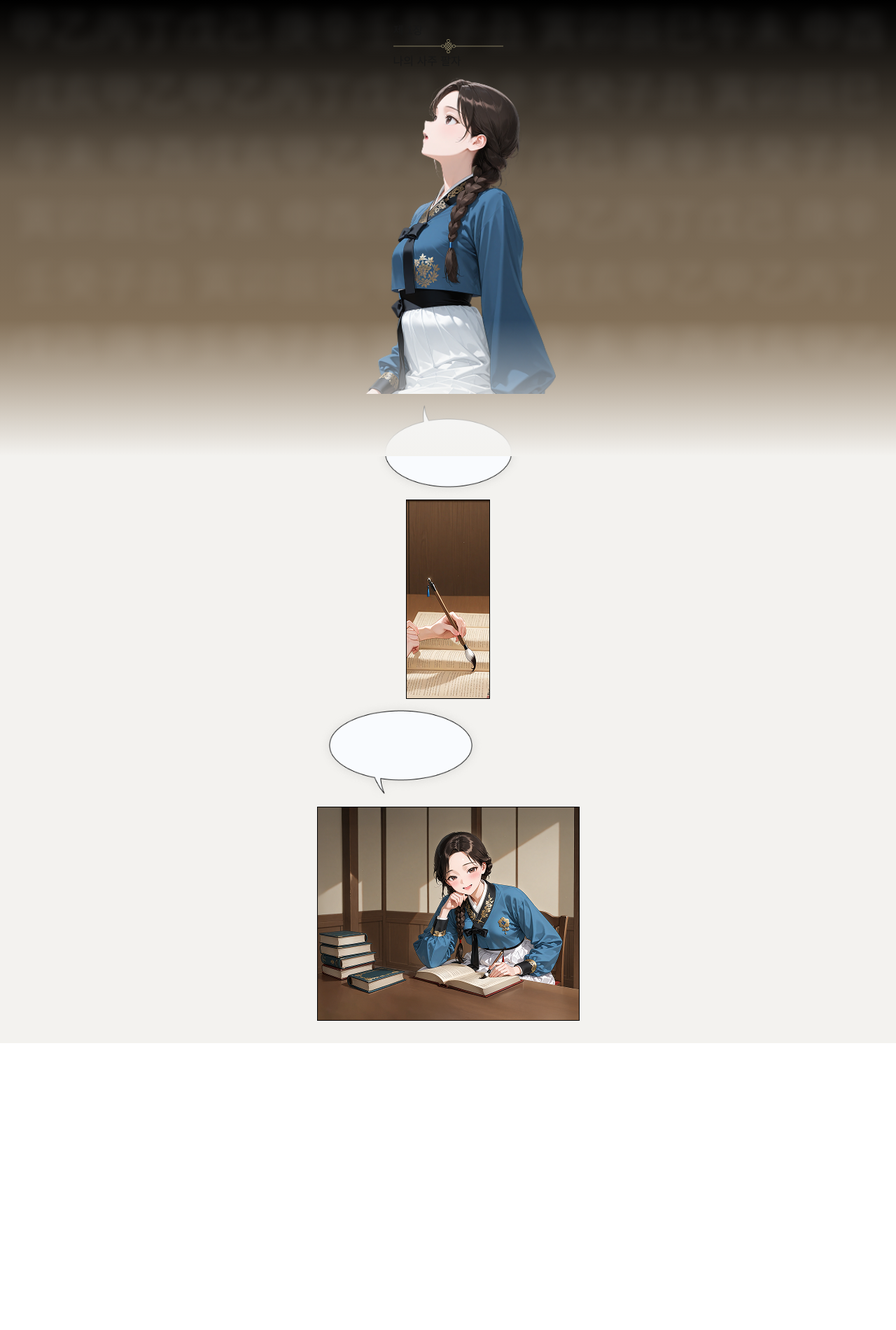
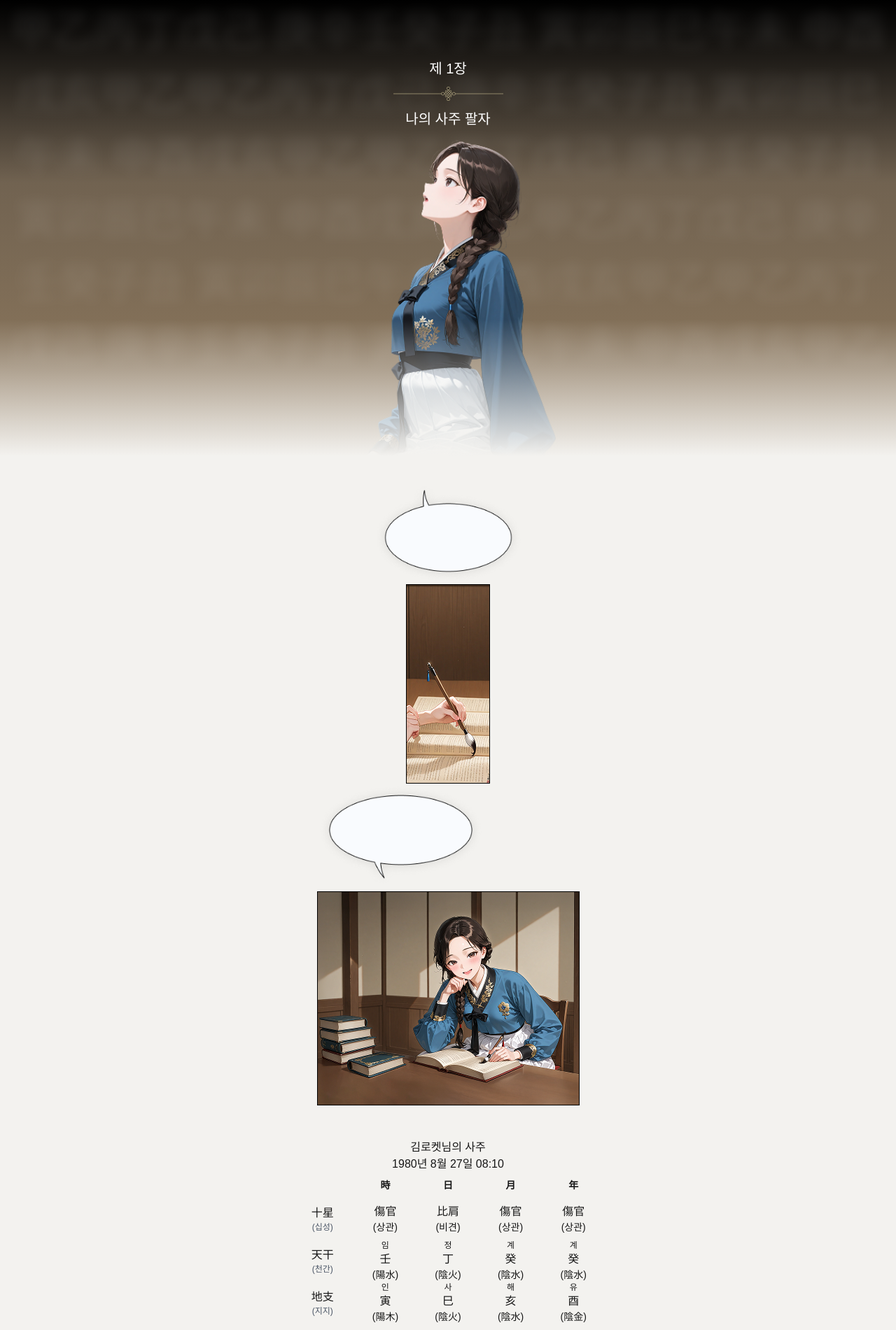
Before and after one commit to mangomaneya/rocket-ai-codingtest, a Next.js app: page / in a window 1280 px wide. Shown: the top 1901 px of the page at 70% size. Before the commit the page ends 1491 px from the top, so only its background shows below. Built offline with nearby package versions, Linux system fonts and the light colour scheme; a web font is replaced by a local one.

Commit message:
Feat: 사주 스토어 및 렌더링 유틸리티 컴포넌트 추가

```diff
--- a/package.json
+++ b/package.json
@@ -11,7 +11,8 @@
   "dependencies": {
     "next": "15.3.3",
     "react": "^19.0.0",
-    "react-dom": "^19.0.0"
+    "react-dom": "^19.0.0",
+    "zustand": "^5.0.5"
   },
   "devDependencies": {
     "@eslint/eslintrc": "^3",
--- a/src/app/layout.tsx
+++ b/src/app/layout.tsx
@@ -1,6 +1,7 @@
 import type { Metadata } from "next";
 import { Zen_Antique_Soft } from "next/font/google";
 import "./globals.css";
+import { Providers } from "@/app/provider";
 
 const zen = Zen_Antique_Soft({
   weight: "400",
@@ -19,7 +20,9 @@ export default function RootLayout({
 }>) {
   return (
     <html lang="en" className={zen.variable}>
-      <body className={`${zen.variable} antialiased`}>{children}</body>
+      <body className={`${zen.variable} antialiased`}>
+        <Providers>{children}</Providers>
+        </body>
     </html>
   );
 }
--- a/src/app/page.tsx
+++ b/src/app/page.tsx
@@ -1,13 +1,27 @@
+import SajuTable from "@/components/SajuTable";
 import Image from "next/image";
 
 export default function Home() {
   return (
     <main className="min-h-screen w-full bg-[#F3F2EF]">
-      <div className="relative flex w-full justify-center bg-[#F3F2EF]">
-        {/* 콘텐츠 영역 */}
-        <div className="relative z-10 flex w-full max-w-md flex-col items-center pt-8 pb-8">
-          {/* 타이틀 */}
-          <div className="h-auto w-[157px]">
+      <div className="flex w-full flex-col items-center justify-center bg-[#F3F2EF]">
+        <div className="relative flex h-[652px] w-full items-center justify-center">
+          <div className="absolute top-0 left-0 h-full w-full items-center overflow-hidden bg-gradient-to-b from-[#5B5247] to-[#937C5F]">
+            <div className="absolute top-0 h-[261px] w-full bg-gradient-to-b from-black to-transparent"></div>
+            <div className="absolute bottom-0 z-20 h-[195px] w-full bg-gradient-to-t from-[#F3F2EF] to-transparent"></div>
+            {/* 배경 글자 영역 */}
+            <div>
+              <p className="font-zen text-center text-6xl leading-[1.5] tracking-[0.2] text-white opacity-10 blur">
+                甲乙丙丁戊己 庚辛壬癸子丑 寅卯辰巳午未 申酉戌亥甲乙甲乙丙丁戊己
+                庚辛壬癸子丑 寅卯辰巳午未 申酉戌亥甲乙甲乙丙丁戊己 庚辛壬癸子丑
+                寅卯辰巳午未 申酉戌亥甲乙甲乙丙丁戊己 庚辛壬癸子丑 寅卯辰巳午未
+                申酉戌亥甲乙甲乙丙丁戊己 庚辛壬癸子丑 寅卯辰巳午未 申酉戌亥甲乙
+              </p>
+            </div>
+          </div>
+          <div className="relative flex h-full w-full max-w-md flex-col items-center justify-between pt-[84px]">
+            {/* 상단 타이틀 */}
+            <div className="h-auto w-[157px] text-white text-center flex flex-col gap-3 font-normal text-xl">
               <p>제 1장</p>
               <Image
                 src={"/image/title_line.png"}
@@ -27,6 +41,10 @@ export default function Home() {
                 className="h-auto"
               />
             </div>
+          </div>
+        </div>
+        {/* 콘텐츠 영역 */}
+        <div className="relative flex w-full max-w-md flex-col items-center pt-8 pb-8">
           <div className="z-50">
             <Image
               src={"/image/bubble_1.png"}
@@ -62,19 +80,7 @@ export default function Home() {
             />
           </div>
         </div>
-        {/* 최상단 배경 */}
-        <div className="absolute top-0 left-0 h-[652px] w-full items-center bg-gradient-to-b from-[#5B5247] to-[#937C5F]">
-          <div className="absolute top-0 h-[261px] w-full bg-gradient-to-b from-black to-transparent"></div>
-          <div className="absolute bottom-0 z-20 h-[195px] w-full bg-gradient-to-t from-[#F3F2EF] to-transparent"></div>
-          <div className="">
-            <p className="font-zen text-center text-6xl leading-[1.5] tracking-[0.2] text-white blur opacity-10">
-              甲乙丙丁戊己 庚辛壬癸子丑 寅卯辰巳午未 申酉戌亥甲乙甲乙丙丁戊己
-              庚辛壬癸子丑 寅卯辰巳午未 申酉戌亥甲乙甲乙丙丁戊己 庚辛壬癸子丑
-              寅卯辰巳午未 申酉戌亥甲乙甲乙丙丁戊己 庚辛壬癸子丑 寅卯辰巳午未
-              申酉戌亥甲乙甲乙丙丁戊己 庚辛壬癸子丑 寅卯辰巳午未 申酉戌亥甲乙
-            </p>
-          </div>
-        </div>
+        <SajuTable></SajuTable>
       </div>
     </main>
   );
--- /dev/null
+++ b/src/app/provider.tsx
@@ -0,0 +1,28 @@
+"use client";
+
+import { createContext, useContext, useRef } from "react";
+import { sajuStore, type UserState } from "@/store/sajuStore";
+import { useStore } from "zustand";
+
+export type StoreApi = ReturnType<typeof sajuStore>;
+export const storeContext = createContext<StoreApi | undefined>(undefined);
+
+export const Providers = ({ children }: { children: React.ReactNode }) => {
+  const storeRef = useRef<StoreApi | null>(null);
+  if (storeRef.current === null) {
+    storeRef.current = sajuStore();
+  }
+  return (
+    <storeContext.Provider value={storeRef.current}>
+      {children}
+    </storeContext.Provider>
+  );
+};
+
+export const useSajuStore = <T,>(selector: (store: UserState) => T): T => {
+  const sajuStoreContext = useContext(storeContext);
+  if (!sajuStoreContext) {
+    throw new Error(`useSajuStore must be used within SajuStoreProvider`);
+  }
+  return useStore(sajuStoreContext, selector);
+};
--- /dev/null
+++ b/src/store/sajuStore.ts
@@ -0,0 +1,16 @@
+import { createStore } from "zustand";
+
+export interface UserState {
+  userName: string;
+  userBirth: string;
+}
+export const initialState: UserState = {
+  userName: "김로켓",
+  userBirth: "1980년 8월 27일 08:10",
+};
+
+export const sajuStore = (init: UserState = initialState) => {
+  return createStore<UserState>()((set) => ({
+    ...init,
+  }));
+};
--- /dev/null
+++ b/src/utils/renderSajuItem.tsx
@@ -0,0 +1,29 @@
+import { SajuItems, SajuRow } from "@/types/sajuType";
+
+const renderSajuItem = (items: SajuItems) => {
+  if (Array.isArray(items)) {
+    return (
+      <>
+        {items.map((arrItems, arrIdx) => {
+          return (
+            <div className="flex flex-col" key={`${arrItems.main}-${arrIdx}`}>
+              {arrItems.main && <div>{arrItems.main}</div>}
+              {arrItems.sub && <div className="text-sm">({arrItems.sub})</div>}
+            </div>
+          );
+        })}
+      </>
+    );
+  }
+  return (
+    <>
+      <div className="flex flex-col">
+        {items.top && <div className="text-xs">{items.top}</div>}
+        {items.main && <div className="text-md">{items.main}</div>}
+        {items.sub && <div className="text-sm">({items.sub})</div>}
+      </div>
+    </>
+  );
+};
+
+export default renderSajuItem;
```
Also changed, not shown: 1 other file (tests, documents, lock files or other folders). Lines whose indentation alone changed are shown as unchanged.
